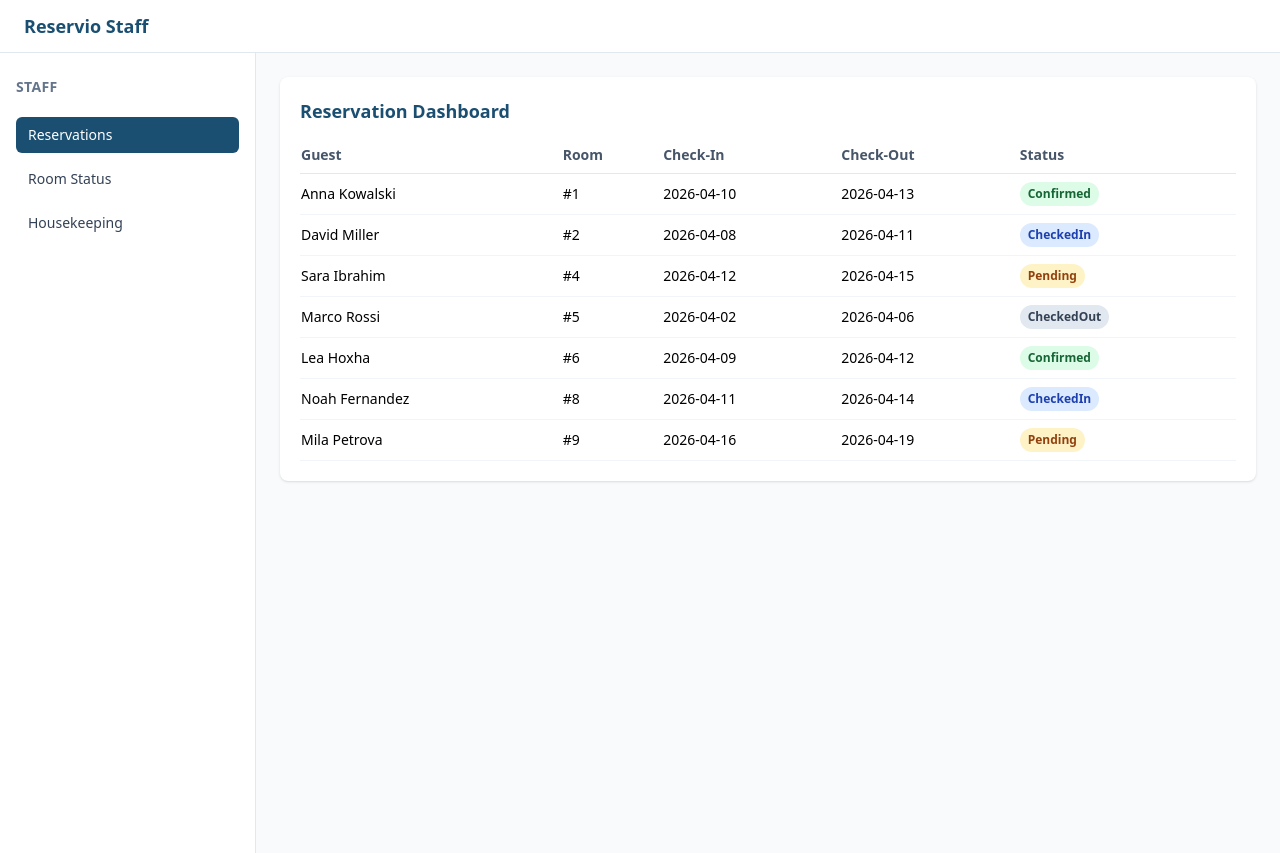
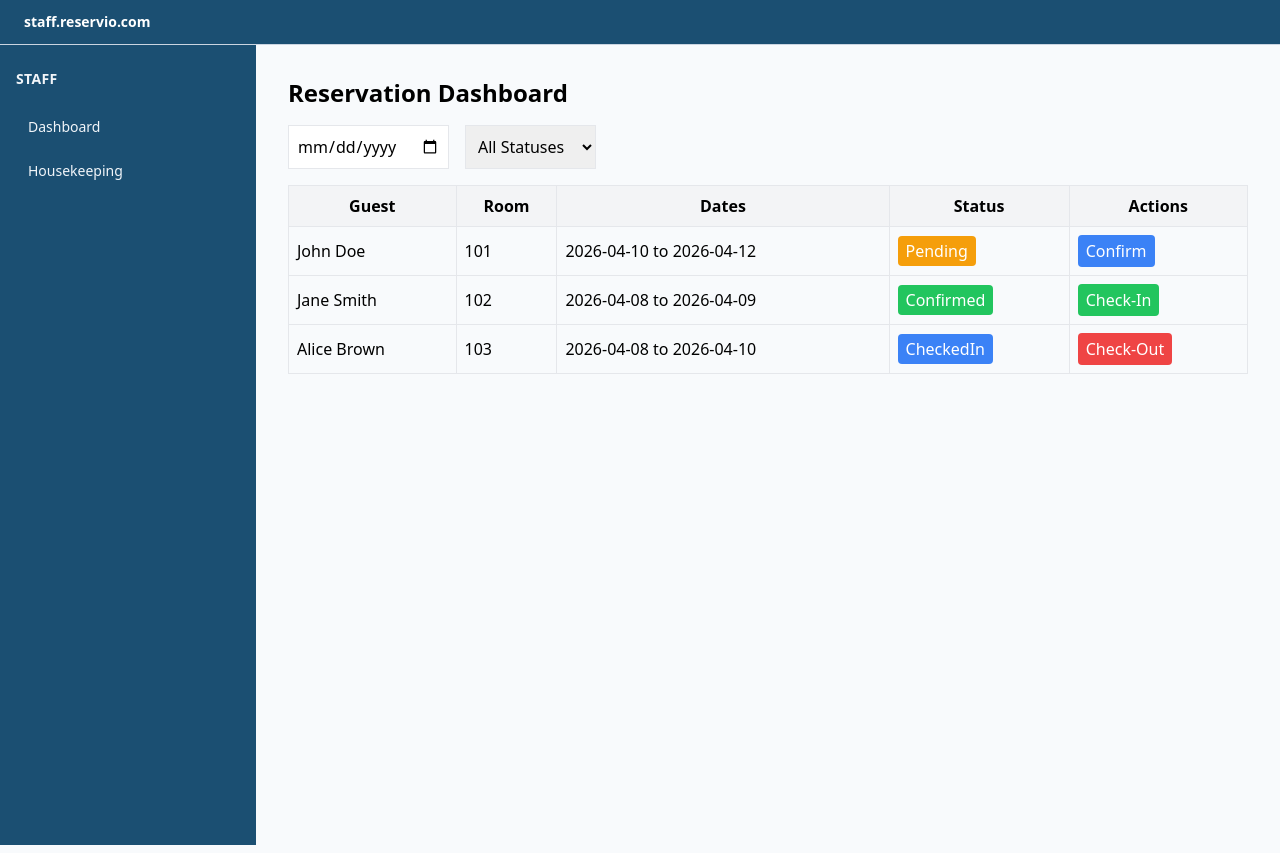
Before and after one commit to kleahila/reservio, a React (Vite) app in the folder client/: page /staff/reservations in a window 1280 px wide. Built offline with nearby package versions, Linux system fonts and the light colour scheme.

Commit message:
Completed US-09 to US-21 frontend dashboard and housekeeping features

```diff
--- a/client/package.json
+++ b/client/package.json
@@ -12,6 +12,7 @@
   "dependencies": {
     "react": "^18.3.1",
     "react-dom": "^18.3.1",
+    "react-hot-toast": "^2.6.0",
     "react-router-dom": "^6.28.0"
   },
   "devDependencies": {
--- a/client/src/layouts/StaffLayout.jsx
+++ b/client/src/layouts/StaffLayout.jsx
@@ -1,21 +1,22 @@
 import { Outlet } from "react-router-dom";
-import Navbar from "../components/Navbar";
 import Sidebar from "../components/Sidebar";
 
 function StaffLayout() {
   return (
-    <div className="min-h-screen bg-brand-light">
-      <Navbar title="Reservio Staff" />
+    <div className="min-h-screen bg-slate-50">
+      <header className="border-b border-slate-300 bg-brand-primary px-6 py-3 text-sm font-semibold text-white">
+        staff.reservio.com
+      </header>
       <div className="flex">
         <Sidebar
+          dark
           title="Staff"
           sections={[
-            { to: "/staff/reservations", label: "Reservations" },
-            { to: "/staff/rooms", label: "Room Status" },
+            { to: "/staff/dashboard", label: "Dashboard" },
             { to: "/staff/housekeeping", label: "Housekeeping" },
           ]}
         />
-        <main className="flex-1 p-6">
+        <main className="flex-1 p-8">
           <Outlet />
         </main>
       </div>
--- a/client/src/layouts/SuperAdminLayout.jsx
+++ b/client/src/layouts/SuperAdminLayout.jsx
@@ -16,6 +16,8 @@ function SuperAdminLayout() {
             { to: "/superadmin/analytics", label: "Analytics" },
             { to: "/superadmin/onboard", label: "Onboard" },
             { to: "/superadmin/plans", label: "Plans" },
+            { to: "/staff/dashboard", label: "Staff Dashboard" },
+            { to: "/staff/housekeeping", label: "Housekeeping" },
           ]}
         />
         <main className="flex-1 p-8">
--- a/client/src/pages/staff/ReservationDashboard.jsx
+++ b/client/src/pages/staff/ReservationDashboard.jsx
@@ -1,41 +1,87 @@
 import { useState } from "react";
-import Card from "../../components/Card";
-import StatusBadge from "../../components/StatusBadge";
-import { reservations } from "../../data/reservations";
+import toast from "react-hot-toast";
+
+const mockReservations = [
+  { id: 1, guest: "John Doe", room: "101", dates: "2026-04-10 to 2026-04-12", status: "Pending" },
+  { id: 2, guest: "Jane Smith", room: "102", dates: "2026-04-08 to 2026-04-09", status: "Confirmed" },
+  { id: 3, guest: "Alice Brown", room: "103", dates: "2026-04-08 to 2026-04-10", status: "CheckedIn" },
+];
 
 function ReservationDashboard() {
-  const [rows] = useState(reservations);
+  const [reservations, setReservations] = useState(mockReservations);
+  const [filterDate, setFilterDate] = useState("");
+  const [filterStatus, setFilterStatus] = useState("");
+
+  const filteredReservations = reservations.filter(r =>
+    (!filterDate || r.dates.includes(filterDate)) &&
+    (!filterStatus || r.status === filterStatus)
+  );
+
+  const confirmReservation = (id) => {
+    setReservations(reservations.map(r => r.id === id ? { ...r, status: "Confirmed" } : r));
+    toast.success("Reservation confirmed!");
+  };
+
+  const checkIn = (id) => {
+    setReservations(reservations.map(r => r.id === id ? { ...r, status: "CheckedIn" } : r));
+    toast.success("Checked in!");
+  };
+
+  const checkOut = (id) => {
+    setReservations(reservations.map(r => r.id === id ? { ...r, status: "CheckedOut" } : r));
+    toast.success("Housekeeping task created!");
+  };
+
+  const getStatusColor = (status) => {
+    switch (status) {
+      case "Pending": return "bg-amber-500";
+      case "Confirmed": return "bg-green-500";
+      case "CheckedIn": return "bg-blue-500";
+      case "CheckedOut": return "bg-gray-500";
+      default: return "bg-gray-300";
+    }
+  };
 
   return (
-    <Card title="Reservation Dashboard">
-      {/* TODO: Build full UI - see Week 7 work split doc */}
-      <div className="overflow-x-auto">
-        <table className="min-w-full border-collapse text-left text-sm">
+    <div>
+      <h1 className="text-2xl font-bold mb-4">Reservation Dashboard</h1>
+      <div className="mb-4 flex gap-4">
+        <input type="date" value={filterDate} onChange={(e) => setFilterDate(e.target.value)} className="border p-2" />
+        <select value={filterStatus} onChange={(e) => setFilterStatus(e.target.value)} className="border p-2">
+          <option value="">All Statuses</option>
+          <option value="Pending">Pending</option>
+          <option value="Confirmed">Confirmed</option>
+          <option value="CheckedIn">CheckedIn</option>
+          <option value="CheckedOut">CheckedOut</option>
+        </select>
+      </div>
+      <table className="w-full border-collapse border border-gray-300">
         <thead>
-            <tr className="border-b border-slate-200 text-slate-600">
-              <th className="py-2">Guest</th>
-              <th className="py-2">Room</th>
-              <th className="py-2">Check-In</th>
-              <th className="py-2">Check-Out</th>
-              <th className="py-2">Status</th>
+          <tr className="bg-gray-100">
+            <th className="border p-2">Guest</th>
+            <th className="border p-2">Room</th>
+            <th className="border p-2">Dates</th>
+            <th className="border p-2">Status</th>
+            <th className="border p-2">Actions</th>
           </tr>
         </thead>
         <tbody>
-            {rows.map((row) => (
-              <tr key={row.id} className="border-b border-slate-100">
-                <td className="py-2">{row.guestName}</td>
-                <td className="py-2">#{row.roomId}</td>
-                <td className="py-2">{row.checkIn}</td>
-                <td className="py-2">{row.checkOut}</td>
-                <td className="py-2">
-                  <StatusBadge status={row.status} />
+          {filteredReservations.map(r => (
+            <tr key={r.id}>
+              <td className="border p-2">{r.guest}</td>
+              <td className="border p-2">{r.room}</td>
+              <td className="border p-2">{r.dates}</td>
+              <td className="border p-2"><span className={`px-2 py-1 text-white rounded ${getStatusColor(r.status)}`}>{r.status}</span></td>
+              <td className="border p-2">
+                {r.status === "Pending" && <button onClick={() => confirmReservation(r.id)} className="bg-blue-500 text-white px-2 py-1 rounded">Confirm</button>}
+                {r.status === "Confirmed" && <button onClick={() => checkIn(r.id)} className="bg-green-500 text-white px-2 py-1 rounded">Check-In</button>}
+                {r.status === "CheckedIn" && <button onClick={() => checkOut(r.id)} className="bg-red-500 text-white px-2 py-1 rounded">Check-Out</button>}
               </td>
             </tr>
           ))}
         </tbody>
       </table>
     </div>
-    </Card>
   );
 }
 
--- a/client/src/pages/staff/RoomStatusGrid.jsx
+++ b/client/src/pages/staff/RoomStatusGrid.jsx
@@ -1,37 +1,43 @@
 import { useState } from "react";
-import Card from "../../components/Card";
-import StatusBadge from "../../components/StatusBadge";
-import { rooms } from "../../data/rooms";
+
+const mockRooms = [
+  { id: 1, number: "101", status: "Available" },
+  { id: 2, number: "102", status: "Occupied" },
+  { id: 3, number: "103", status: "Maintenance" },
+];
 
 function RoomStatusGrid() {
-  const [rows] = useState(rooms);
+  const [rooms, setRooms] = useState(mockRooms);
+
+  const updateStatus = (id, newStatus) => {
+    setRooms(rooms.map(r => r.id === id ? { ...r, status: newStatus } : r));
+  };
+
+  const getStatusColor = (status) => {
+    switch (status) {
+      case "Available": return "bg-green-500";
+      case "Occupied": return "bg-red-500";
+      case "Maintenance": return "bg-yellow-500";
+      default: return "bg-gray-300";
+    }
+  };
 
   return (
-    <Card title="Room Status Grid">
-      {/* TODO: Build full UI - see Week 7 work split doc */}
-      <div className="overflow-x-auto">
-        <table className="min-w-full border-collapse text-left text-sm">
-          <thead>
-            <tr className="border-b border-slate-200 text-slate-600">
-              <th className="py-2">Room Type</th>
-              <th className="py-2">Price/Night</th>
-              <th className="py-2">Status</th>
-            </tr>
-          </thead>
-          <tbody>
-            {rows.map((row) => (
-              <tr key={row.id} className="border-b border-slate-100">
-                <td className="py-2">{row.type}</td>
-                <td className="py-2">${row.pricePerNight}</td>
-                <td className="py-2">
-                  <StatusBadge status={row.status} />
-                </td>
-              </tr>
-            ))}
-          </tbody>
-        </table>
+    <div>
+      <h1 className="text-2xl font-bold mb-4">Room Status Grid</h1>
+      <div className="grid grid-cols-4 gap-4">
+        {rooms.map(r => (
+          <div key={r.id} className={`p-4 border rounded ${getStatusColor(r.status)} text-white`}>
+            <h3>Room {r.number}</h3>
+            <select value={r.status} onChange={(e) => updateStatus(r.id, e.target.value)} className="mt-2 w-full">
+              <option value="Available">Available</option>
+              <option value="Occupied">Occupied</option>
+              <option value="Maintenance">Maintenance</option>
+            </select>
+          </div>
+        ))}
       </div>
-    </Card>
+    </div>
   );
 }
 
--- /dev/null
+++ b/client/src/pages/staff/TaskBoard.jsx
@@ -0,0 +1,42 @@
+import { useState } from "react";
+import toast from "react-hot-toast";
+
+const mockTasks = [
+  { id: 1, room: "101", floor: "1", checkOut: "2026-04-08", urgent: false },
+  { id: 2, room: "102", floor: "1", checkOut: "2026-04-09", urgent: true },
+  { id: 3, room: "103", floor: "2", checkOut: "2026-04-10", urgent: false },
+];
+
+function TaskBoard() {
+  const [tasks, setTasks] = useState(mockTasks.sort((a, b) => b.urgent - a.urgent));
+
+  const toggleUrgent = (id) => {
+    setTasks(tasks.map(t => t.id === id ? { ...t, urgent: !t.urgent } : t).sort((a, b) => b.urgent - a.urgent));
+  };
+
+  const markCleaned = (id) => {
+    setTasks(tasks.filter(t => t.id !== id));
+    toast.success("Front desk notified!");
+  };
+
+  return (
+    <div>
+      <h1 className="text-2xl font-bold mb-4">Task Board</h1>
+      <div className="grid grid-cols-3 gap-4">
+        {tasks.map(t => (
+          <div key={t.id} className={`p-4 border rounded ${t.urgent ? 'border-red-500' : 'border-gray-300'}`}>
+            <h3>Room {t.room} - Floor {t.floor}</h3>
+            <p>Check-Out: {t.checkOut}</p>
+            {t.urgent && <span className="bg-red-500 text-white px-2 py-1 rounded">Urgent</span>}
+            <div className="mt-2 flex gap-2">
+              <button onClick={() => toggleUrgent(t.id)} className="bg-yellow-500 text-white px-2 py-1 rounded">Toggle Urgent</button>
+              <button onClick={() => markCleaned(t.id)} className="bg-green-500 text-white px-2 py-1 rounded">Mark Cleaned</button>
+            </div>
+          </div>
+        ))}
+      </div>
+    </div>
+  );
+}
+
+export default TaskBoard;
```
Also changed, not shown: 2 other files (tests, documents, lock files or other folders). Lines whose indentation alone changed are shown as unchanged.
